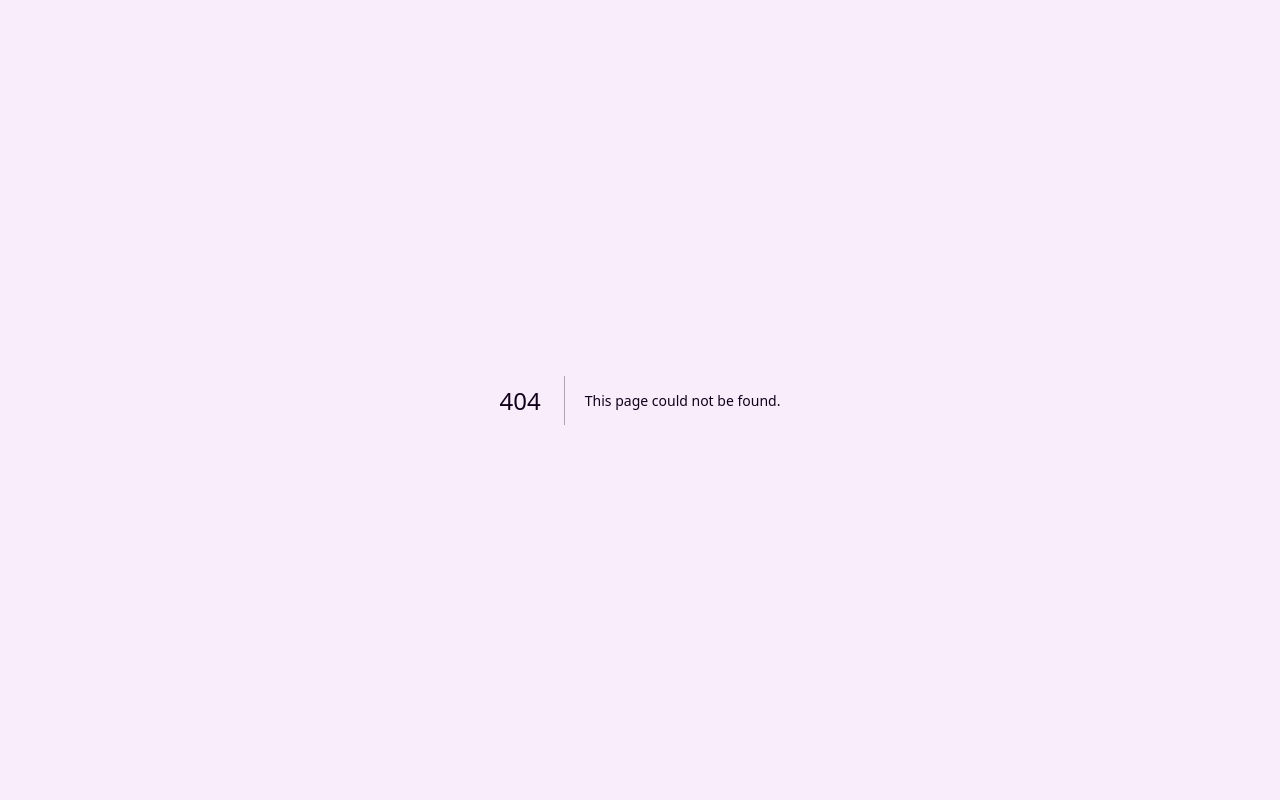
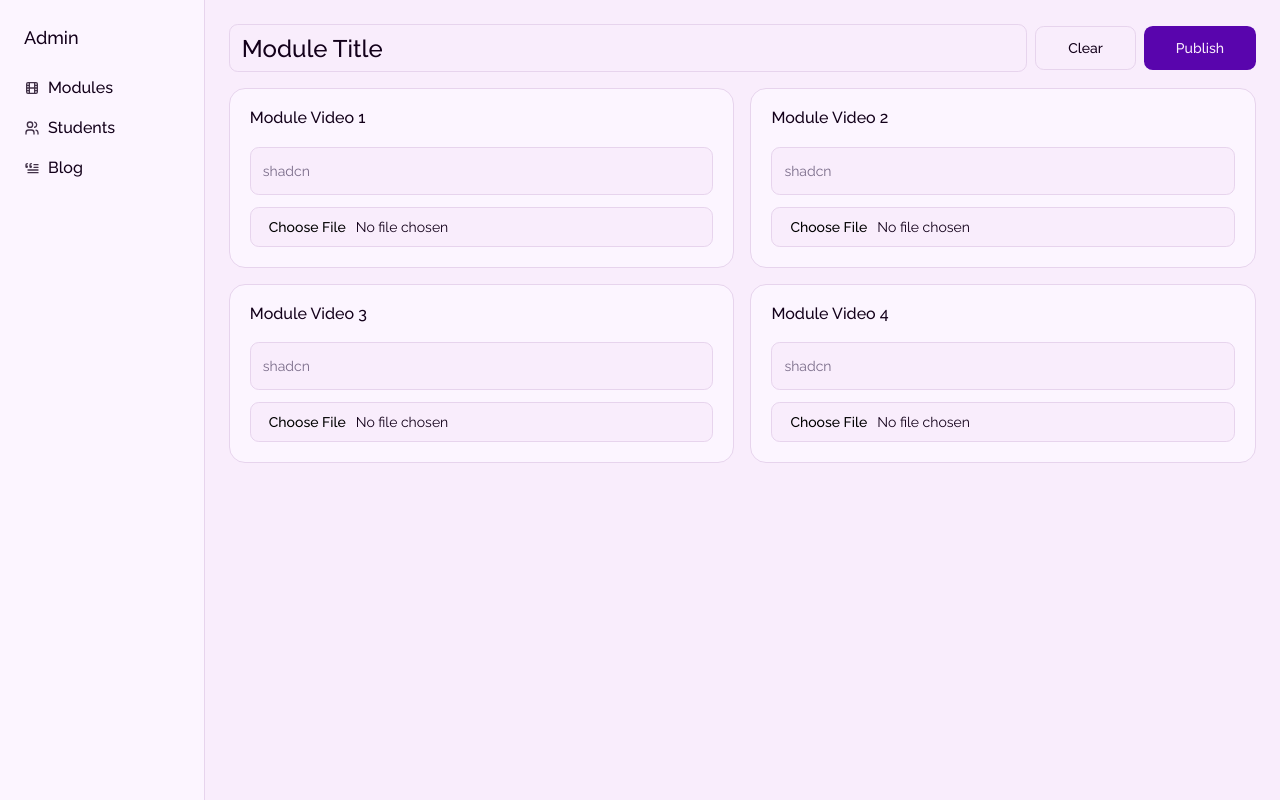
Before and after one commit to UpalBarua/productive-ielts, a Next.js app in the folder client/: page /admin/modules/new-module in a window 1280 px wide. Before the commit this address had no page. Built offline with nearby package versions, Linux system fonts and the light colour scheme.

Commit message:
add: /admin/modules/new-module page

```diff
--- a/client/src/app/admin/layout.tsx
+++ b/client/src/app/admin/layout.tsx
@@ -8,20 +8,20 @@ type AdminLayoutProps = {
 
 export default function AdminLayout({ children }: Readonly<AdminLayoutProps>) {
   return (
-    <div className="grid grid-cols-[minmax(10rem,16%)_,1fr]">
+    <div className="grid grid-cols-1 md:grid-cols-[minmax(10rem,16%)_,1fr]">
       <header className="grid-container fixed left-0 top-0 z-10 w-full border-b bg-background/75 py-2 backdrop-blur md:hidden">
         <div className="flex items-center justify-start gap-x-5">
           <MobileMenu />
           <h1 className="text-lg font-medium">Admin</h1>
         </div>
       </header>
-      <aside className="hidden border-r py-6 ps-6 md:block">
+      <aside className="fixed hidden h-full w-full min-w-[10rem] max-w-[16%] border-r bg-secondary py-6 ps-6 md:block">
         <h1 className="text-lg font-medium">Admin</h1>
         <div className="py-6">
           <AdminNav />
         </div>
       </aside>
-      <main className="">{children}</main>
+      <main className="col-start-2">{children}</main>
     </div>
   );
 }
--- a/client/src/app/(main)/add-module/page.tsx
+++ b/client/src/app/admin/modules/new-module/page.tsx
@@ -24,7 +24,8 @@ const newModuleForm = z.object({
 
 type TNewModuleForm = z.infer<typeof newModuleForm>;
 
-export default function AddModulePage() {
+export default function NewModulePage() {
+  const [videoCount, setVideoCount] = useState(4);
   const [isUploading, setIsUploading] = useState(false);
 
   const form = useForm<TNewModuleForm>({
@@ -89,7 +90,7 @@ export default function AddModulePage() {
   }
 
   return (
-    <main className="grid-container pt-28">
+    <main className="grid-container py-20 md:py-6">
       <Form {...form}>
         <form
           onSubmit={form.handleSubmit(onSubmit)}
@@ -106,7 +107,7 @@ export default function AddModulePage() {
                       {...field}
                       type="text"
                       defaultValue="Module Title"
-                      className="max-w-max text-3xl font-bold"
+                      className="text-2xl font-medium"
                     />
                   </FormControl>
                 </FormItem>
@@ -120,7 +121,7 @@ export default function AddModulePage() {
             </Button>
           </div>
           <div className="space-y-3 rounded-2xl border bg-secondary p-5">
-            <h3 className="pb-2 text-xl font-medium">Module Video 1</h3>
+            <h3 className="pb-2 font-medium">Module Video 1</h3>
             <FormField
               control={form.control}
               name="title1"
@@ -143,6 +144,7 @@ export default function AddModulePage() {
                       type="file"
                       placeholder="shadcn"
                       onChange={(event) => onChange(event?.target?.files?.[0])}
+                      className="h-auto"
                     />
                   </FormControl>
                 </FormItem>
@@ -150,7 +152,7 @@ export default function AddModulePage() {
             />
           </div>
           <div className="space-y-3 rounded-2xl border bg-secondary p-5">
-            <h3 className="pb-2 text-xl font-medium">Module Video 2</h3>
+            <h3 className="pb-2 font-medium">Module Video 2</h3>
             <FormField
               control={form.control}
               name="title2"
@@ -173,6 +175,7 @@ export default function AddModulePage() {
                       type="file"
                       placeholder="shadcn"
                       onChange={(event) => onChange(event?.target?.files?.[0])}
+                      className="h-auto"
                     />
                   </FormControl>
                 </FormItem>
@@ -180,7 +183,7 @@ export default function AddModulePage() {
             />
           </div>
           <div className="space-y-3 rounded-2xl border bg-secondary p-5">
-            <h3 className="pb-2 text-xl font-medium">Module Video 3</h3>
+            <h3 className="pb-2 font-medium">Module Video 3</h3>
             <FormField
               control={form.control}
               name="title3"
@@ -203,6 +206,7 @@ export default function AddModulePage() {
                       type="file"
                       placeholder="shadcn"
                       onChange={(event) => onChange(event?.target?.files?.[0])}
+                      className="h-auto"
                     />
                   </FormControl>
                 </FormItem>
@@ -210,7 +214,7 @@ export default function AddModulePage() {
             />
           </div>
           <div className="space-y-3 rounded-2xl border bg-secondary p-5">
-            <h3 className="pb-2 text-xl font-medium">Module Video 4</h3>
+            <h3 className="pb-2 font-medium">Module Video 4</h3>
             <FormField
               control={form.control}
               name="title4"
@@ -233,6 +237,7 @@ export default function AddModulePage() {
                       type="file"
                       placeholder="shadcn"
                       onChange={(event) => onChange(event?.target?.files?.[0])}
+                      className="h-auto"
                     />
                   </FormControl>
                 </FormItem>
--- /dev/null
+++ b/client/src/app/admin/modules/page.tsx
@@ -0,0 +1,3 @@
+export default function AdminModulesPage() {
+  return <div>AmindModulesPage</div>;
+}
--- a/client/src/config/index.ts
+++ b/client/src/config/index.ts
@@ -26,7 +26,7 @@ export const navLinks = [
 
 export const adminNavLinks = [
   {
-    href: "/modules",
+    href: "/admin/modules",
     icon: IconMovie,
     label: "Modules",
   },
```
